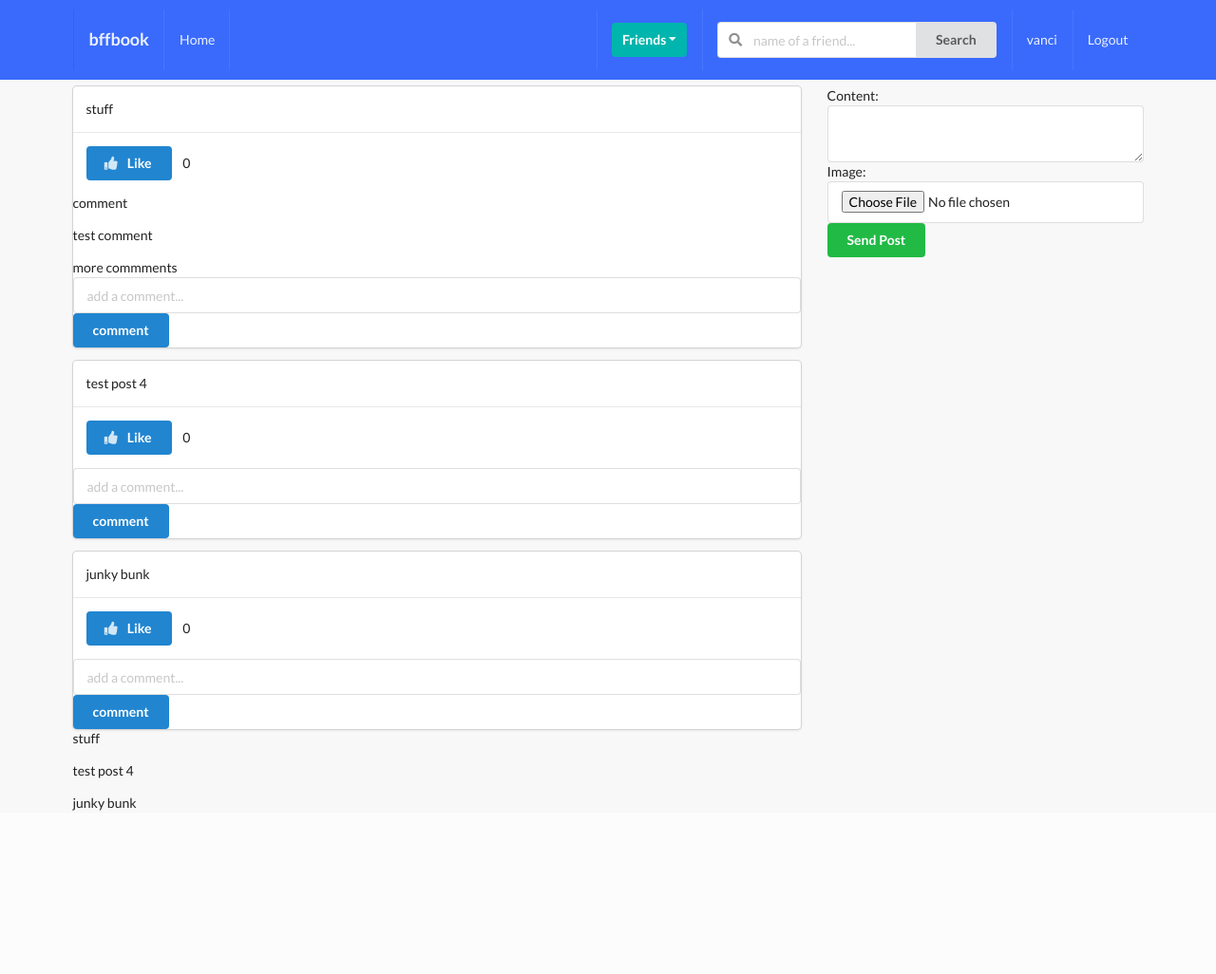
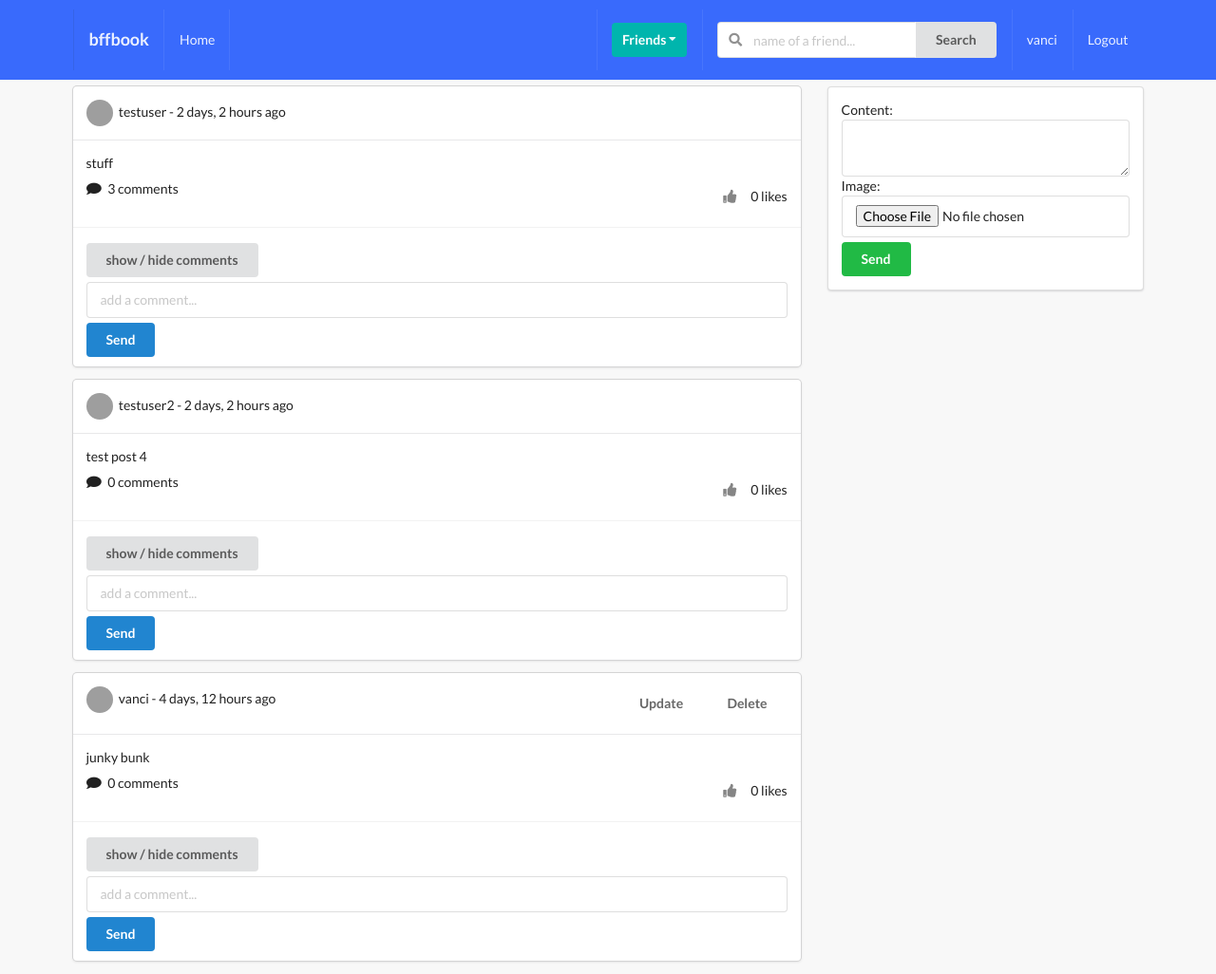
Before and after one commit to BenVanCitters/SocialTutorial, a Django app: page /posts/ in a window 1280 px wide. Shown: the whole page at 95% size. Before the commit the page ends 854 px from the top, so only its background shows below. Run offline with Django 3.2, Linux system fonts and the light colour scheme; a user stored in the database is signed in; data comes from the database, SQL or seed files in the repository; both versions use the stored data as it was after the commit; data that the repository does not hold is empty; some libraries are stand-ins or nearby versions; grey boxes are pictures that could not be loaded.

Commit message:
https://www.youtube.com/watch?v=UAwxz0LogqE whole video update and delete class views

```diff
--- a/src/posts/templates/posts/main.html
+++ b/src/posts/templates/posts/main.html
@@ -1,63 +1,112 @@
 {% extends 'base.html' %}
 
-{% block title %}
-posts
-{% endblock title %}
+{% block title %}main page{% endblock title %}
 
 {% block content %}
+<div class="ui grid">
+    <div class="eleven wide column">
+        {% for obj in qs %}
 
-<div class="ui grid">
-    <div class='eleven wide column'>
-      {% for obj in qs %}
         <div class="ui fluid card">
             <div class="content">
-                <p>{{obj.content}}</p>
+                <div class="right floated meta">
+                <div class="ui grid">
+                    <div class="row">
+                        {% ifequal request.user obj.author.user %}
+                            <a href="{% url 'posts:post-update' obj.pk %}"><button class="ui button bwhite-lg ">Update</button></a>
+                            <a href="{% url 'posts:post-delete' obj.pk %}"><button class="ui button bwhite-lg ">Delete</button></a>
+                        {% endifequal %}
+                    </div>
+                </div>
+
+                </div>
+                <img class="ui avatar image" src={{obj.author.avatar.url}}>
+                {{ obj.author.user }} - {{ obj.created|timesince}} ago
+            </div>
+            <div class="ui fluid image">
+                {% if obj.image %}
+                    <img src={{obj.image.url}}>
+                {% endif %}
             </div>
             <div class="content">
-                <form action="{% url 'posts:like-posts-view' %}" method="POST">
+                <p> {{ obj.content }} </p>
+                <div class="right floated">
+                    <form action="{% url 'posts:like-post-view' %}" method="POST">
                         {% csrf_token %}
                         <input type="hidden" name="post_id" value={{obj.id}}>
-                    <button type="submit" class="ui primary button">
                         {% if profile not in obj.liked.all %}
-                            <i class="thumbs up icon"></i>&nbsp;Like
+                            <button type="submit" class="ui bwhite-sm button"><i class="thumbs up icon"></i>
+                            </button>
+                            <span> {{obj.num_likes}} likes</span>
                         {% else %}
-                            <i class="thumbs down icon"></i>&nbsp;Unlike
+                            <button type="submit" class="ui bwhite-sm button"><i class="thumbs down icon"></i>
+                            </button>
+                            <span> {{obj.num_likes}} likes</span>
                         {% endif %}
-                    </button>
-                    &nbsp; {{obj.num_likes}}
                     </form>
                 </div>
-            <div>
+                <i class="comment icon"></i>
+                <span> {{ obj.num_comments }} comments</span>
+            </div>
+            <div class="extra content">
+                <div class="mb-5">
+
+                </div>
+                <button class="cmt_btn ui button mb-5">show / hide comments</button>
+                <div class="comment-box">
                 {% if obj.comment_set.all %}
                     {% for c in obj.comment_set.all %}
-                    <p>{{c.body}}</p>
+
+                        <div class="ui segment mb-5">
+                            <img class="ui avatar image" src={{c.user.avatar.url}}>
+                            <span>{{ c.user }}</span>
+                            <div class='mt-5'>{{ c.body }}</div>
+                        </div>
+
                     {% endfor %}
                 {% endif %}
                 </div>
 
-            <form action="" method="post" class="ui form">
+                <form action="" method="POST"class='ui fluid form'>
                     {% csrf_token %}
                     <input type="hidden" name="post_id" value={{obj.id}}>
-                {{c_form}}
-                <button type="submit" class="ui primary button" name="submit_c_form">comment</button>
-            </form>
-        </div>
-    {% endfor %}
-
-    </div>
-    <div class='five wide column'>
-        {% if post_added %}
-        <div class="ui green message"> Post Added </div>
-        {% endif %}
-        <form action="" method="POST" class="ui form" enctype="multipart/form-data">
-                                {% csrf_token %}
-            {{p_form}}
-            <button type="submit" class="ui button positive" name="submit_p_form">Send Post</button>
+                    {{ c_form }}
+                    <button type="submit" name="submit_c_form" class="ui primary button mt-5 w-full">Send</button>
                 </form>
             </div>
         </div>
-    {% for obj in qs %}
-        <p>{{obj.content}}</p>
+
+
         {% endfor %}
+    </div>
+    <div class="five wide column">
+        <div class="ui segment">
+            {% if post_added %}
+                <div class="ui green message">Post added</div>
+            {% endif %}
+            <form action="" method="POST" class='ui form' enctype="multipart/form-data">
+                {% csrf_token %}
+                {{p_form}}
+                <button type='submit' name="submit_p_form" class="ui positive button w-full mt-5">Send</button>
+            </form>
+        </div>
+    </div>
+</div>
+{% endblock content %}
 
-{% endblock content %}
+{% block scripts %}
+    <script>
+        $( document ).ready(function() {
+            let display = false
+            $(".cmt_btn").click(function () {
+                if (display===false) {
+                    $(this).next(".comment-box").show("slow");
+                    display=true
+                } else {
+                    $(this).next(".comment-box").hide("slow");
+                    display=false
+                }
+            });
+        });
+    </script>
+{% endblock scripts %}
--- a/src/posts/urls.py
+++ b/src/posts/urls.py
@@ -1,9 +1,12 @@
 from django.urls import path
-from .views import post_comment_create_and_list_view,like_unlike_post
+from .views import post_comment_create_and_list_view,like_unlike_post,PostDeleteView,PostUpdateView
 
 app_name = 'posts'
 
 urlpatterns = [
-    path('', post_comment_create_and_list_view, name='main-posts-view'),
-    path('liked/', like_unlike_post, name='like-posts-view'),
+    path('', post_comment_create_and_list_view, name='main-post-view'),
+    path('liked/', like_unlike_post, name='like-post-view'),
+    path('<pk>/delete/',PostDeleteView.as_view(), name='post-delete'),
+    path('<pk>/update/',PostUpdateView.as_view(), name='post-update'),
+
 ]
--- a/src/posts/views.py
+++ b/src/posts/views.py
@@ -1,7 +1,11 @@
 from django.shortcuts import render, redirect
+from django.urls import reverse_lazy
 from .models import Post, Like
 from profiles.models import Profile
 from .forms import PostModelForm,CommentModelForm
+from django.views.generic import UpdateView, DeleteView
+from django.contrib import  messages
+
 # Create your views here.
 
 def post_comment_create_and_list_view(request):
@@ -69,4 +73,32 @@
             post_obj.save()
             like.save()
 
-    return redirect('posts:main-posts-view')
+    return redirect('posts:main-post-view')
+
+
+class PostDeleteView(DeleteView):
+    model = Post
+    template_name = 'posts/confirm_del.html'
+    success_url = reverse_lazy('posts:main-post-view') #success_url = '/posts/'
+
+    def get_object(self, *args, **kwargs):
+        pk = self.kwargs.get('pk')
+        obj = Post.objects.get(pk=pk)
+        if not obj.author.user == self.request.user:
+            messages.warning(self.request, 'You need to be the author of the post in order to delete it')
+        return obj
+
+
+class PostUpdateView(UpdateView):
+    form_class = PostModelForm
+    model = Post
+    template_name = 'posts/update.html'
+    success_url = reverse_lazy('posts:main-post-view')
+
+    def form_valid(self, form):
+        profile = Profile.objects.get(user=self.request.user)
+        if form.instance.author == profile:
+            return super().form_valid(form)
+        else:
+            form.add_error(None,'You need to be the author of the post in order to update it')
+            return super().form_invalid(form)
--- a/src/static_project/style.css
+++ b/src/static_project/style.css
@@ -16,10 +16,25 @@ margin-bottom: 7px !important;
 margin-top: 5px !important;
 }
 
-
-
 .mymodal {
     height: 300px !important;
     top: 200px !important;
     font-size: 20 !important;
 }
+
+.mb-5 {
+    margin-bottom: 5px !important;
+}
+
+.bwhite-lg {
+    background-color: transparent !important;
+}
+
+.bwhite-sm {
+    background-color: transparent !important;
+    width: 10px !important;
+}
+
+.comment-box{
+    display: none;
+}
```
Also changed, not shown: src/posts/templates/posts/confirm_del.html (added, +30 -0 lines), src/posts/templates/posts/update.html (added, +16 -0 lines), src/db.sqlite3. Lines whose indentation alone changed are shown as unchanged.
